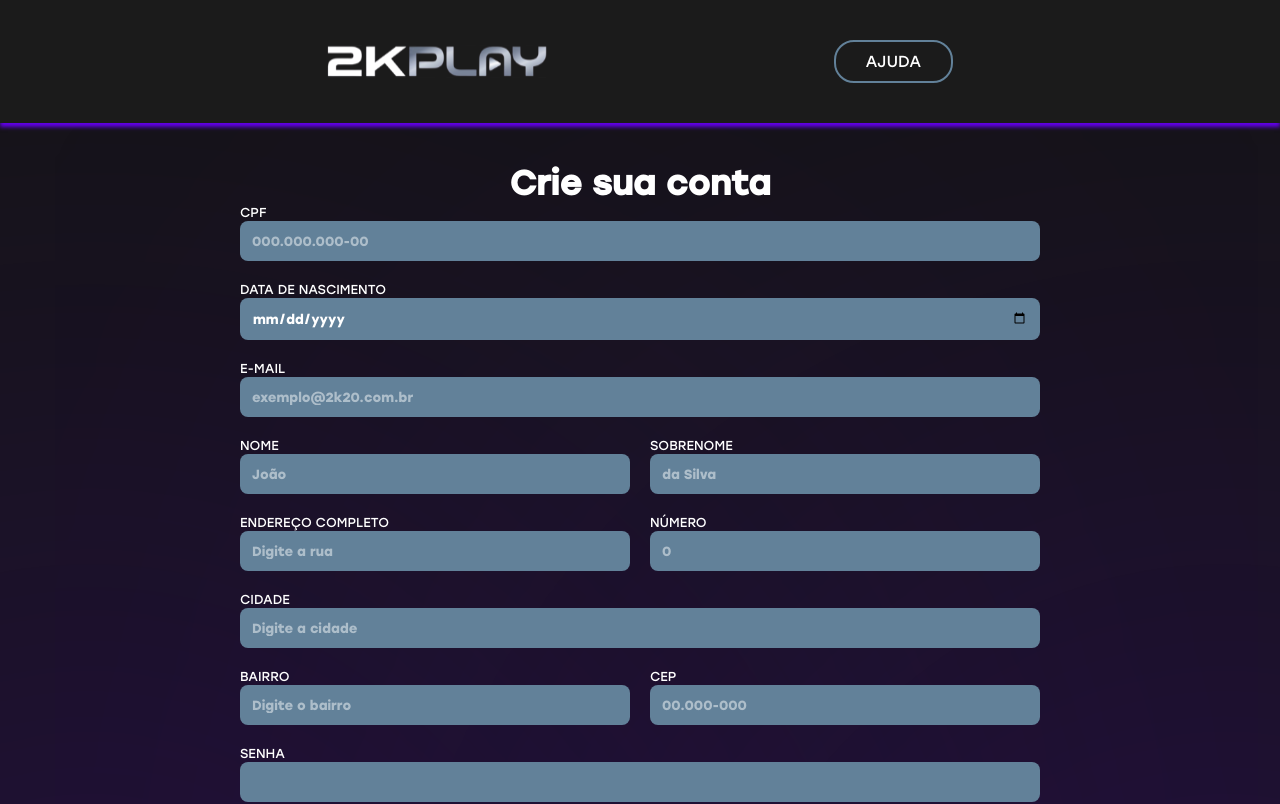
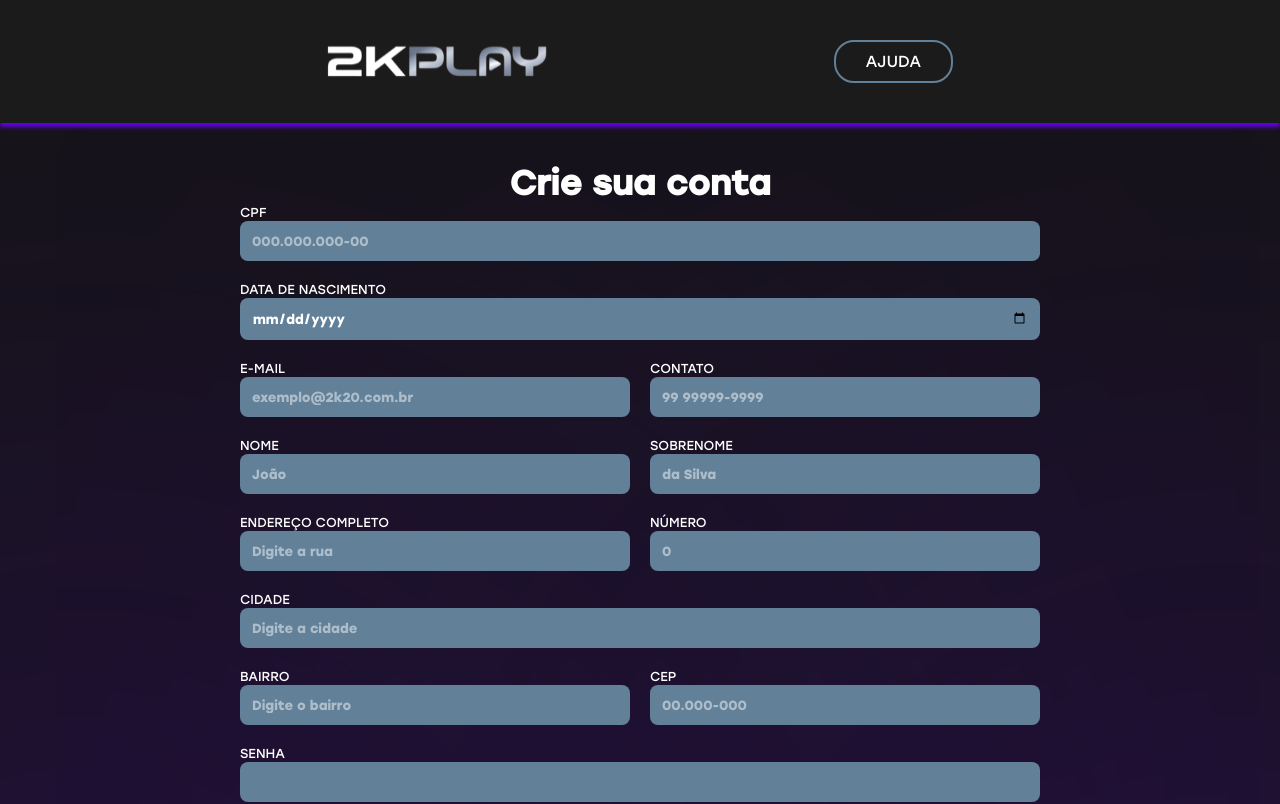
Before and after one commit to gustavojuliao1999/checkout-2k20-streaming-react-ts, a React (Create React App) app: page / in a window 1280 px wide. Shown: the top 804 px of the page. Built offline with nearby package versions, Linux system fonts and the light colour scheme.

Commit message:
Inserindo input de teelfone

```diff
--- a/src/pages/Home.tsx
+++ b/src/pages/Home.tsx
@@ -12,6 +12,7 @@ type PersonalData = {
     docId: string,
     birtDate: string,
     email: string,
+    phone: string
     name: string,
     surName: string,
     address: string,
@@ -25,6 +26,7 @@ const Home = () => {
     const [docId, setDocId] = useState("");
     const [birthDate, setBirthDate] = useState("");
     const [email, setEmail] = useState("");
+    const [phone, setPhone] = useState("");
     const [name, setName] = useState("");
     const [surName, setSurName] = useState("");
     const [address, setAddress] = useState("");
@@ -50,6 +52,10 @@ const Home = () => {
 
     function handleEmailChange(event: React.ChangeEvent<HTMLInputElement>) {
         setEmail(event.target.value);
+    }
+
+    function handlePhoneChange(event: React.ChangeEvent<HTMLInputElement>) {
+        setPhone(event.target.value);
     }
 
     function handleNameChange(event: React.ChangeEvent<HTMLInputElement>) {
@@ -100,6 +106,7 @@ const Home = () => {
                 docId: docId,
                 birtDate: birthDate,
                 email: email,
+                phone: phone,
                 name: name,
                 surName: surName,
                 address: address,
@@ -138,10 +145,17 @@ const Home = () => {
                     <span>DATA DE NASCIMENTO</span>
                     <input type="date" name="birthDate" id="birthDateEl" required value={birthDate} onChange={handleBirthDateChange}/>
                 </div>
-                <div className="form-group">
-                    <span>E-MAIL</span>
-                    <input type="email" name="email" id="emailEl" placeholder="exemplo@2k20.com.br" required value={email} onChange={handleEmailChange}/>
-                    <small className="error-message hidden">O e-mail que você digitou não é válido</small>
+                <div className="form-group split">
+                    <div>
+                        <span>E-MAIL</span>
+                        <input type="email" name="email" id="emailEl" placeholder="exemplo@2k20.com.br" required value={email} onChange={handleEmailChange}/>
+                        <small className="error-message hidden">O e-mail que você digitou não é válido</small>
+                    </div>
+                    <div>
+                        <span>CONTATO</span>
+                        <input type="text" name="phone" id="phoneEl" placeholder="99 99999-9999" required value={phone} onChange={handlePhoneChange}/>
+                        <small className="error-message hidden">O e-mail que você digitou não é válido</small>
+                    </div>
                 </div>
                 <div className="form-group split">
                     <div>
--- a/src/pages/Payment.tsx
+++ b/src/pages/Payment.tsx
@@ -84,6 +84,14 @@ const Payment = () => {
         }
     }
 
+    function handleDocIdChange(event: React.ChangeEvent<HTMLInputElement>) {
+        var formatteddocId = event.target.value;
+        formatteddocId = formatteddocId.replace(/[^\d]/g, "");
+        formatteddocId = formatteddocId.replace(/(\d{3})(\d{3})(\d{3})(\d{2})/, "$1.$2.$3-$4");
+
+        setDocId(formatteddocId);
+    }
+
     function setPaymentData() {
         const paymentData: PaymentData = {
             docId: docId,
@@ -160,7 +168,7 @@ const Payment = () => {
                 <form className="form-container" onSubmit={e => e.preventDefault()}>
                     <div className="form-group">
                         <span>CPF</span>
-                        <input type="text" name="docId" id="docIdEl" required onFocus={() => setFlipped(false)} value={docId}/>
+                        <input type="text" name="docId" id="docIdEl" required onFocus={() => setFlipped(false)} onChange={handleDocIdChange} value={docId} maxLength={14}/>
 
                         <div className="checkbox">
                             <input type="checkbox" name="sameDocId" id="sameDocId" onChange={handleSameDocId} />
```
